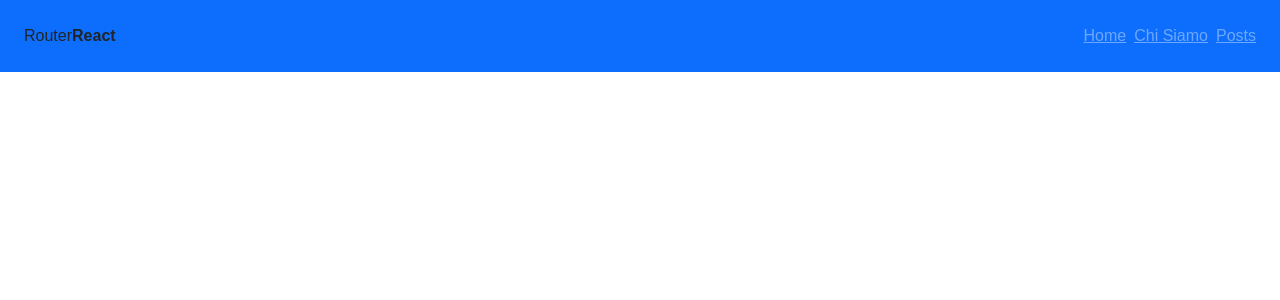
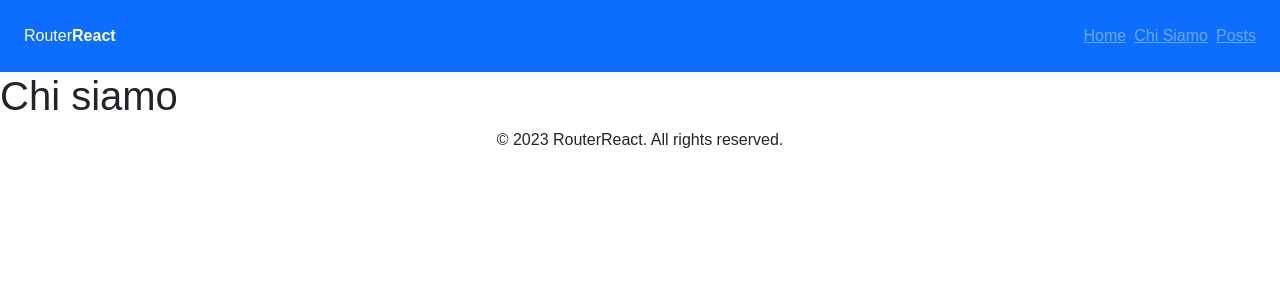
Before and after one commit to mattiacoli/react-router, a React (Vite) app: page /about in a window 1280 px wide. Shown: the top 300 px of the page. Built offline with nearby package versions, Linux system fonts and the light colour scheme.

Commit message:
Implement routing and layout structure; add Footer component and new pages

```diff
--- a/src/App.jsx
+++ b/src/App.jsx
@@ -1,5 +1,8 @@
 import { BrowserRouter, Routes, Route } from "react-router-dom"
-import Header from "./components/Header"
+import DefaultLayout from './layouts/DefaultLayout'
+import Home from "./pages/Home"
+import About from "./pages/About"
+import Posts from "./pages/Posts"
 
 
 function App() {
@@ -8,7 +11,14 @@ function App() {
   return (
     <>
       <BrowserRouter>
-        <Header />
+        <Routes>
+          <Route Component={DefaultLayout}>
+            <Route path="/" Component={Home} />
+            <Route path="/about" Component={About} />
+            <Route path="/posts" Component={Posts} />
+          </Route>
+        </Routes>
+
       </BrowserRouter>
 
 
--- /dev/null
+++ b/src/components/Footer.jsx
@@ -0,0 +1,14 @@
+export default function Footer() {
+
+  return (
+    <footer>
+      <div className="container">
+        <div className="row">
+          <div className="col text-center">
+            <p>© 2023 RouterReact. All rights reserved.</p>
+          </div>
+        </div>
+      </div>
+    </footer>
+  )
+}
--- a/src/components/Header.jsx
+++ b/src/components/Header.jsx
@@ -15,7 +15,7 @@ export default function Header() {
           <div className="links_nav">
             <ul className="nav gap-2">
               <li className="nav-item">
-                <NavLink to={'/'}>Home</NavLink>
+                <NavLink className='nav-item' to={'/'}>Home</NavLink>
               </li>
               <li className="nav-item">
                 <NavLink to={'/about'}>Chi Siamo</NavLink>
--- a/src/index.css
+++ b/src/index.css
@@ -10,3 +10,8 @@
 body {
   font-family: 'Syne Variable', sans-serif;
 }
+
+header {
+  color: white;
+
+}
--- a/src/layouts/DefaultLayout.jsx
+++ b/src/layouts/DefaultLayout.jsx
@@ -1,5 +1,6 @@
 import { Outlet } from "react-router-dom";
 import Header from "../components/Header";
+import Footer from "../components/Footer";
 
 export default function DefaultLayout() {
 
@@ -8,6 +9,7 @@ export default function DefaultLayout() {
     <>
       <Header />
       <Outlet />
+      <Footer />
     </>
 
 
--- /dev/null
+++ b/src/pages/About.jsx
@@ -0,0 +1,7 @@
+export default function About() {
+  return (
+    <>
+      <h1>Chi siamo</h1>
+    </>
+  )
+}
--- /dev/null
+++ b/src/pages/Home.jsx
@@ -0,0 +1,7 @@
+export default function Home() {
+  return (
+    <>
+      <h1>Home</h1>
+    </>
+  )
+}
--- /dev/null
+++ b/src/pages/Posts.jsx
@@ -0,0 +1,7 @@
+export default function Posts() {
+  return (
+    <>
+      <h1>Posts</h1>
+    </>
+  )
+}
```
